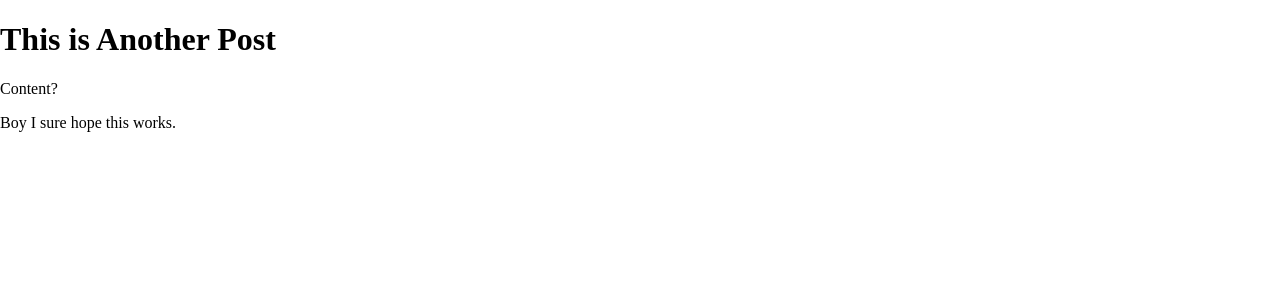
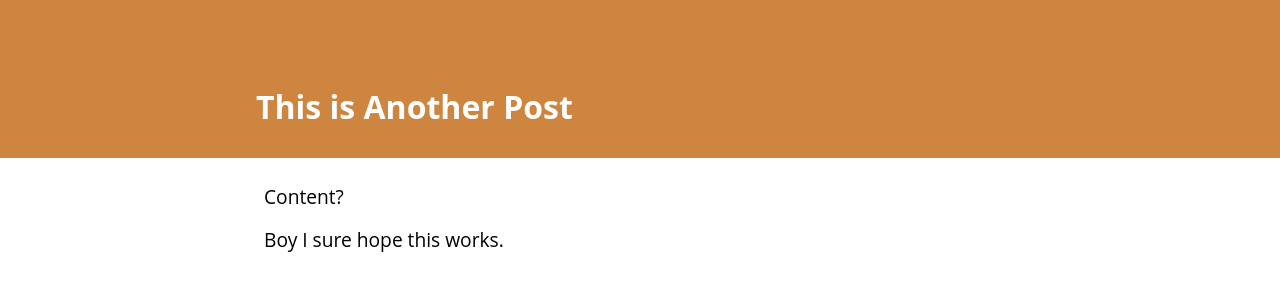
Before and after one commit to chinchalupa/blog, a React (Create React App) app: page /post/another_post in a window 1280 px wide. Shown: the top 300 px of the page. Built offline with nearby package versions, Linux system fonts and the light colour scheme.

Commit message:
Update post classes to consume post stylesheet
- Update references in post
- post_text implicitly receives design instruction from the post.js

```diff
--- /dev/null
+++ b/src/post.css
@@ -0,0 +1,35 @@
+.post-header {
+    display: flex;
+    flex-direction: column;
+    align-items: center;
+    padding: 5% 20px 8px 20px;
+    background-color: peru;
+    font-family: 'Open Sans', sans-serif;
+    color: white;
+}
+
+.post-body {
+    display: flex;
+    flex-direction: column;
+    align-items: flex-start;
+    padding: 0;
+    margin: 10px 20px 10px 20px;
+
+    font-family: 'Open Sans', sans-serif;
+    font-size: 1.2em;
+}
+
+.post-text {
+    margin: .8em 8px 0 8px;
+    font-family: 'Open Sans', sans-serif;
+}
+
+@media (min-width: 70em) {
+    .post-body {
+        margin: 10px 20% 0 20%;
+    }
+    .post-header {
+        display: block;
+        padding: 5% 20% 8px 20%;
+    }
+}
--- a/src/post.js
+++ b/src/post.js
@@ -1,12 +1,15 @@
 import React from 'react'
 import PostText from './post_text'
+import './post.css';
 
 class Post extends React.Component {
     render() {
         return (
             <div>
-                <h1>{this.props.post.title}</h1>
-                <div>
+                <div className='post-header'>
+                    <h1>{this.props.post.title}</h1>
+                </div>
+                <div className='post-body'>
                     {this.props.post.body.map((blog_item, index) => <PostText {...blog_item} key={this.props.post.title + index} />)}
                 </div>
             </div>
--- a/src/post_text.js
+++ b/src/post_text.js
@@ -3,7 +3,7 @@ import React from 'react'
 class PostText extends React.Component {
     render() {
         return (
-            <p>{this.props.content}</p>
+            <p className='post-text'>{this.props.content}</p>
         )
     }
 }
```
